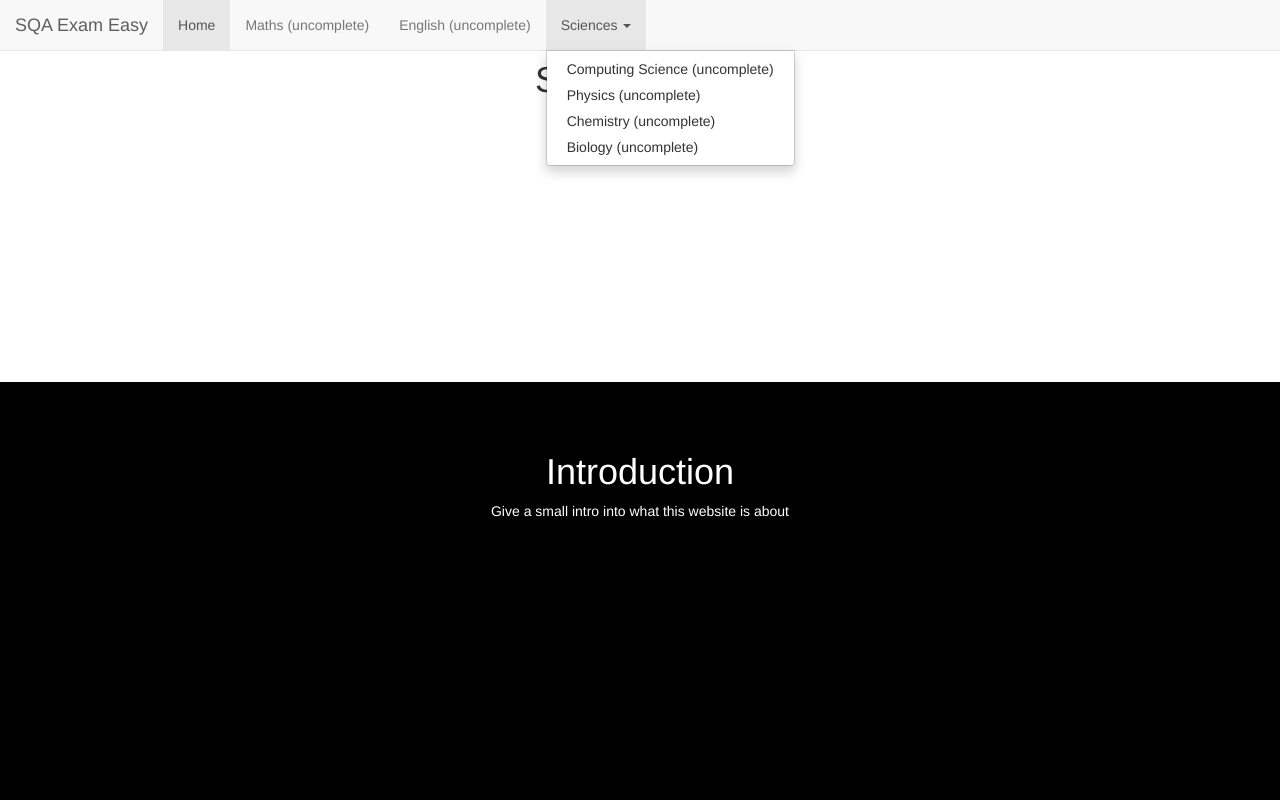
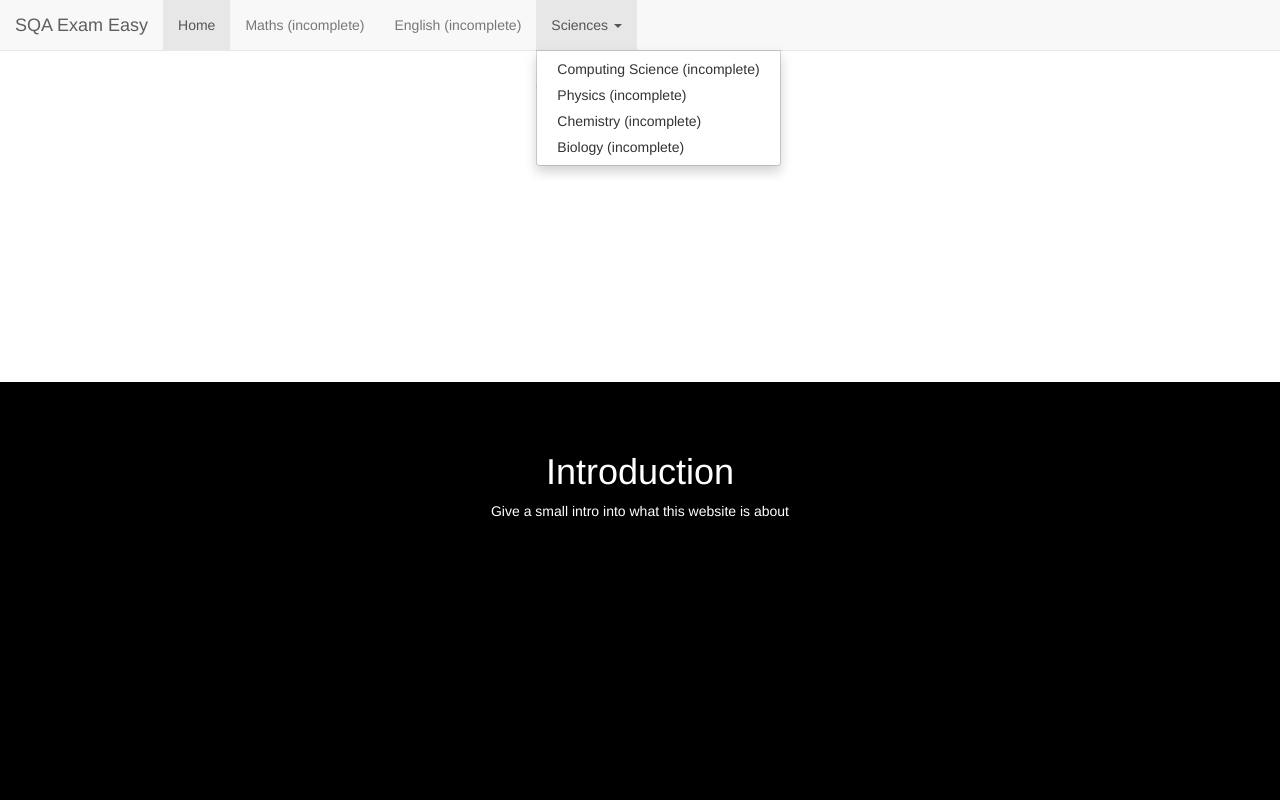
Before and after one commit to sqaexameasy/sqaexameasy.github.io, a plain HTML site: page index.html in a window 1280 px wide. Both pictures are taken after a click on the link "Sciences". Shown: the top 800 px of the page. Drawn offline with nearby package versions, Linux system fonts and the light colour scheme; some icons are missing.

Commit message:
fixing spelling error

```diff
--- a/index.html
+++ b/index.html
@@ -19,16 +19,16 @@
       </div>
       <ul class="nav navbar-nav">
         <li class="active"><a href="#">Home</a></li>
-        <li><a href="#">Maths (uncomplete)</a></li>
-        <li><a href="#">English (uncomplete)</a></li>
+        <li><a href="#">Maths (incomplete)</a></li>
+        <li><a href="#">English (incomplete)</a></li>
         <li class="dropdown">
           <a class="dropdown-toggle" data-toggle="dropdown" href="#">Sciences
           <span class="caret"></span></a>
           <ul class="dropdown-menu">
-            <li><a href="#">Computing Science (uncomplete)</a></li>
-            <li><a href="#">Physics (uncomplete)</a></li>
-            <li><a href="#">Chemistry (uncomplete)</a></li>
-            <li><a href="#">Biology (uncomplete)</a></li>
+            <li><a href="#">Computing Science (incomplete)</a></li>
+            <li><a href="#">Physics (incomplete)</a></li>
+            <li><a href="#">Chemistry (incomplete)</a></li>
+            <li><a href="#">Biology (incomplete)</a></li>
           </ul>
         </li>
       </ul>
```
